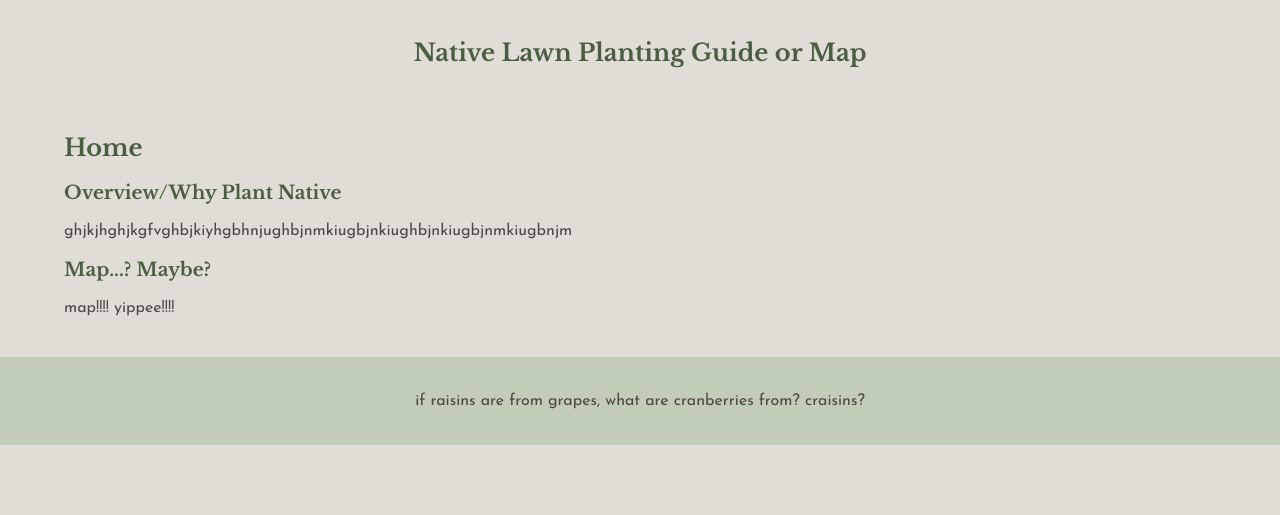
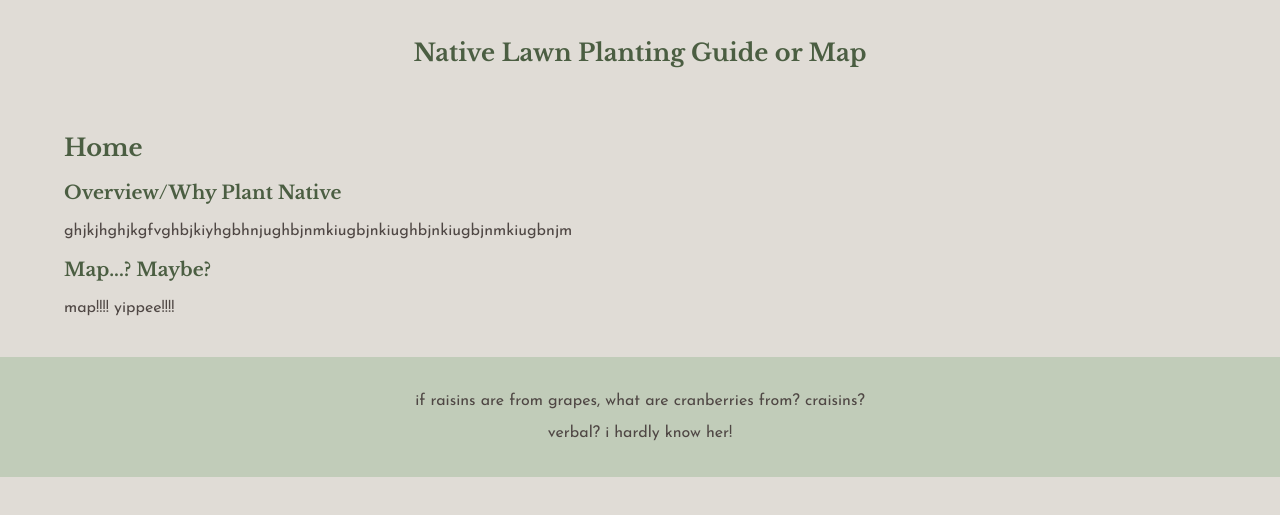
Before and after one commit to gagnot2/HackRPI-wextras, a plain HTML site: page index.html in a window 1280 px wide. Shown: the part 99-614 px from the top of the page. Drawn offline with nearby package versions, Linux system fonts and the light colour scheme.

Commit message:
thank you oliver

```diff
--- a/index.html
+++ b/index.html
@@ -41,6 +41,7 @@
     </main>
   <footer>
     <p>if raisins are from grapes, what are cranberries from? craisins?</p>
+    <p>verbal? i hardly know her!</p>
   </footer>
 
   </body>
```
